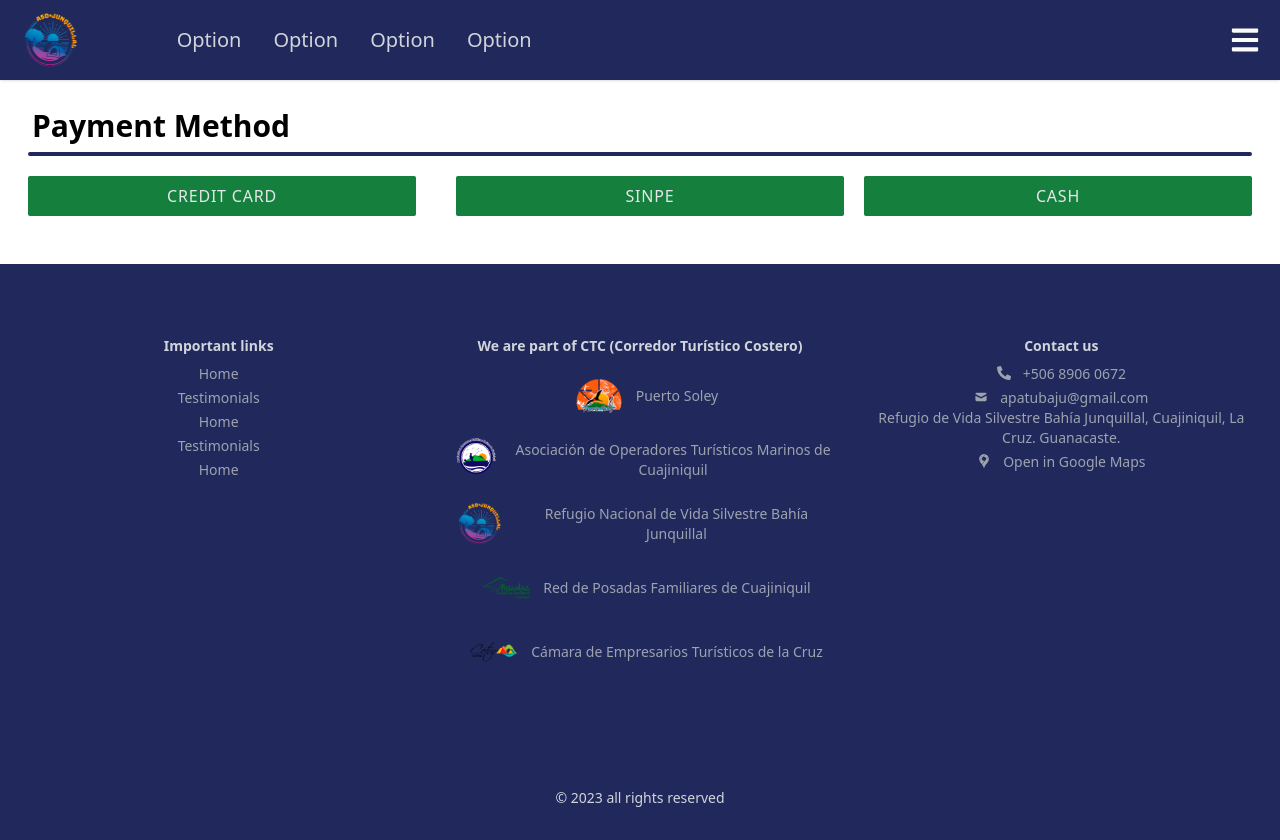
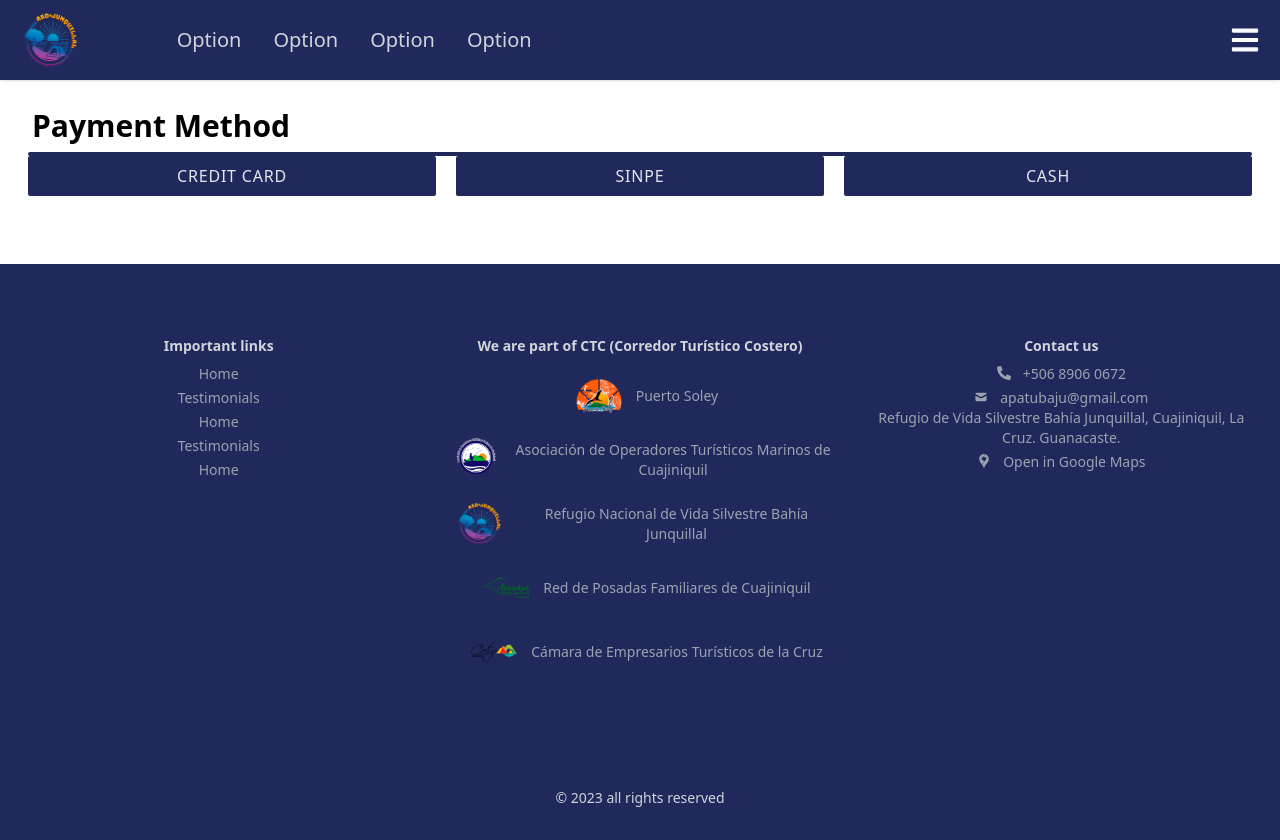
Before and after one commit to estebancb03/LosOsitos_ci0128_23a, a React (Vite) app in the folder src/Frontend/: page /admin in a window 1280 px wide. Built offline with nearby package versions, Linux system fonts and the light colour scheme.

Commit message:
correcion de funcionamiento

```diff
--- a/src/Frontend/src/components/PaymentMethod/PaymentMethod.jsx
+++ b/src/Frontend/src/components/PaymentMethod/PaymentMethod.jsx
@@ -21,18 +21,18 @@ const PaymentMethod = () => {
         <Title name="Payment Method" />
         <div className="grid grid-cols-3">
             <div className="h-20">
-                <div className="h-10 mr-5 my-5">
-                    <Button className="mx-5 mr-5" text="Credit Card" type="add" onclickFunction={() => setPaymentMethod("creditCard")} />
+                <div className="h-10">
+                    <Button  text="Credit Card"  onclickFunction={() => setPaymentMethod("creditCard")} />
                 </div>
             </div>
             <div className="h-20">
-                <div className="h-10 ml-5 my-5">
-                    <Button className="mx-5 mr-5" text="Sinpe" type="add" onclickFunction={() => setPaymentMethod("Sinpe")} />
+                <div className="h-10 mx-5">
+                    <Button text="Sinpe"  onclickFunction={() => setPaymentMethod("Sinpe")} />
                 </div>
             </div>
             <div className="h-20">
-                <div className="h-10 ml-5 my-5">
-                    <Button className="mx-5 mr-5" text="Cash" type="add" onclickFunction={() => setPaymentMethod("Cash")} />
+                <div className="h-10">
+                    <Button  text="Cash"  onclickFunction={() => setPaymentMethod("Cash")} />
                 </div>
             </div>
         </div>
```
